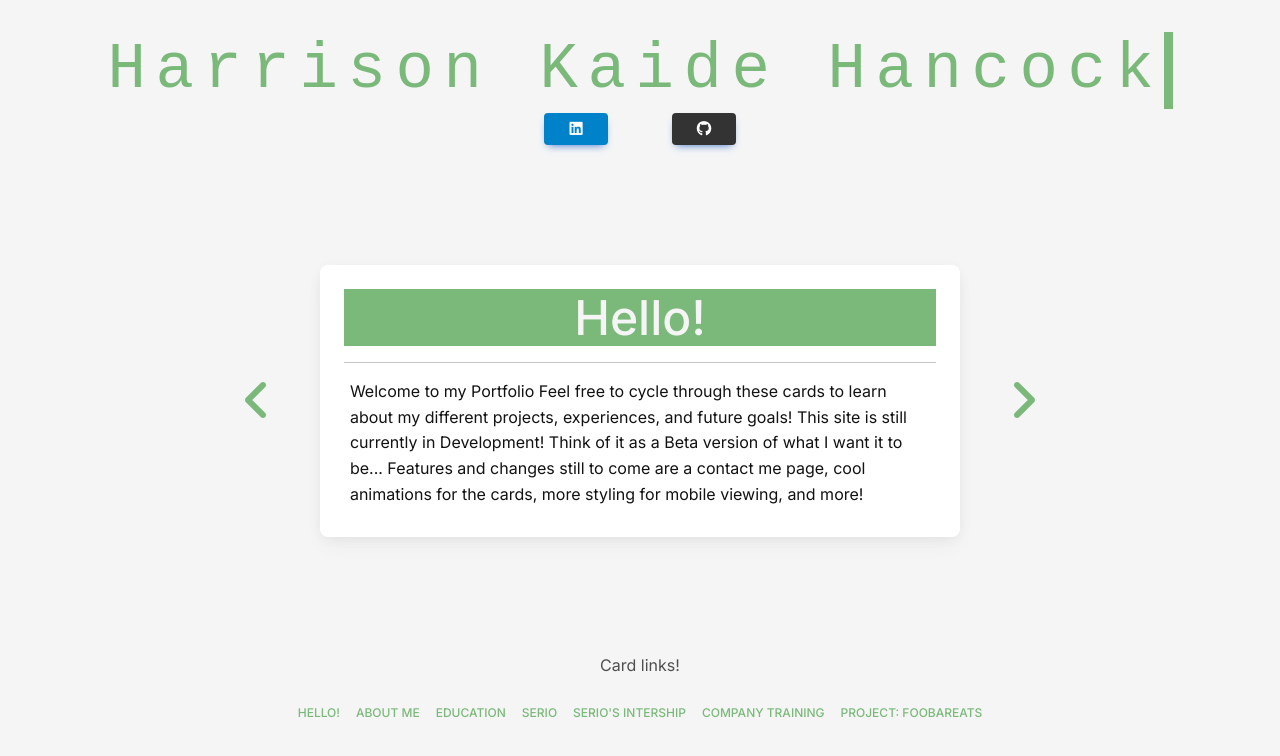
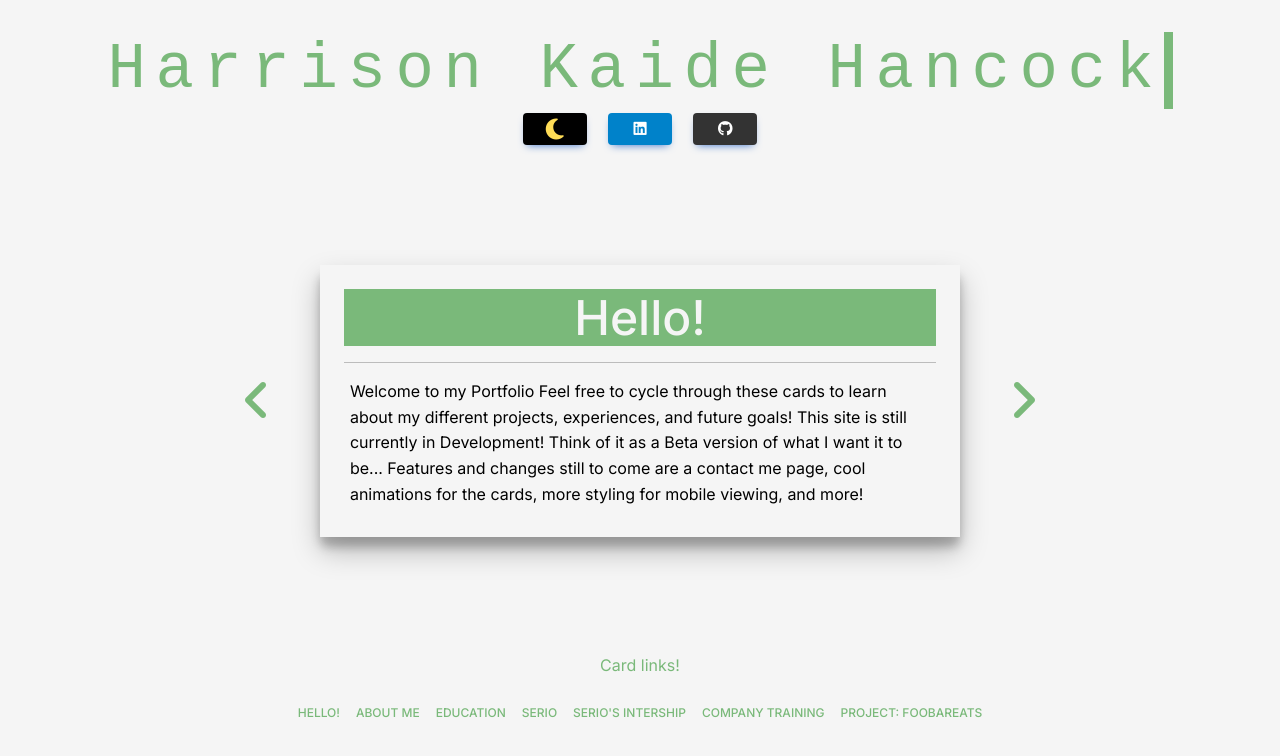
Before and after one commit to 0xiMoron/portfolio, a Next.js app in the folder my-portfolio/: page / in a window 1280 px wide. Shown: the top 756 px of the page. Built offline with nearby package versions, Linux system fonts and the light colour scheme.

Commit message:
Added Dark Mode

```diff
--- a/my-portfolio/src/app/globals.css
+++ b/my-portfolio/src/app/globals.css
@@ -1,3 +1,13 @@
+:root {
+  --highlight-color: #7ab97a;
+  --display-mode-butt-color: black;
+  --backdrop-color: whitesmoke;
+  --card-background: whitesmoke;
+  --card-text: black;
+  --card-shadow: rgba(0, 0, 0, 0.25) 0px 14px 28px,
+    rgba(0, 0, 0, 0.22) 0px 10px 10px;
+}
+
 @media screen and (max-width: 990px) {
   .header-title {
     font-size: 200% !important;
@@ -33,7 +43,7 @@
 }
 
 body {
-  background-color: whitesmoke !important;
+  background-color: var(--backdrop-color) !important;
 }
 
 *::-webkit-scrollbar {
@@ -46,7 +56,7 @@ body {
 
 *::-webkit-scrollbar-thumb {
   border-radius: 2px;
-  background-color: #7ab97a;
+  background-color: var(--highlight-color);
 }
 
 .flex-centered {
@@ -59,9 +69,18 @@ body {
   height: 90vh;
 }
 
+.arrow-button {
+  color: var(--highlight-color);
+}
+
 .social-button {
   width: 25% !important;
   min-height: 2rem !important;
+}
+
+.display-mode-butt {
+  background-color: var(--display-mode-butt-color) !important;
+  color: #fedc56 !important;
 }
 
 .header-section {
@@ -70,7 +89,7 @@ body {
 
 .header-title {
   font-size: 400%;
-  color: #7ab97a;
+  color: var(--highlight-color);
   font-family: monospace;
   overflow: hidden; /* Ensures the content is not revealed until the animation */
   border-right: 0.15em solid orange; /* The typwriter cursor */
@@ -98,7 +117,7 @@ body {
     border-color: transparent;
   }
   50% {
-    border-color: #7ab97a;
+    border-color: var(--highlight-color);
   }
 }
 
@@ -115,9 +134,9 @@ body {
 .card-title {
   display: flex;
   min-height: 20%;
-  background-color: #7ab97a;
+  background-color: var(--highlight-color);
   width: 100%;
-  color: whitesmoke;
+  color: var(--card-background);
   justify-content: center;
   align-items: center;
   font-size: 300%;
@@ -127,18 +146,19 @@ body {
   color: #121212;
   width: 50%;
   height: 80%;
-  box-shadow: rgba(0, 0, 0, 0.25) 0px 14px 28px,
-    rgba(0, 0, 0, 0.22) 0px 10px 10px;
+  box-shadow: var(--card-shadow) !important;
 }
 
 .card-body {
   overflow: hidden !important;
+  background-color: var(--card-background);
 }
 
 .card-text {
   max-height: 60%;
   overflow-y: scroll !important;
   overflow-x: hidden !important;
+  color: var(--card-text);
   margin: 1%;
 }
 
@@ -147,6 +167,7 @@ body {
   flex-direction: row;
   align-items: center;
   justify-content: center;
+  color: var(--highlight-color);
 }
 
 .footer-title-and-links {
@@ -157,6 +178,7 @@ body {
 .footer-title {
   display: flex;
   justify-content: center;
+  color: var(--highlight-color);
 }
 
 .footer-links {
@@ -167,7 +189,7 @@ body {
 }
 
 .card-link-title {
-  color: #7ab97a;
+  color: var(--highlight-color);
 }
 
 .fade-in {
--- a/my-portfolio/src/app/page.tsx
+++ b/my-portfolio/src/app/page.tsx
@@ -1,7 +1,6 @@
 "use client";
 import "mdb-react-ui-kit/dist/css/mdb.min.css";
 import "@fortawesome/fontawesome-free/css/all.min.css";
-import { InfoCard } from "./models/info-card-model";
 import { EnglishIntroCard, InfoCardList } from "./constants/info-cards";
 import React, { useState } from "react";
 import {
@@ -9,13 +8,37 @@ import {
   MDBCardBody,
   MDBCardTitle,
   MDBCardText,
-  MDBCardImage,
   MDBBtn,
   MDBIcon,
 } from "mdb-react-ui-kit";
 
 export default function Home() {
   const [displayedCard, setDisplayCard] = useState(EnglishIntroCard);
+  const [displayModeIcon, setDisplayModeIcon] = useState("moon");
+  const [darkMode, toggleDarkModeState] = useState(false);
+
+  const toggleDarkMode = () => {
+    let root = document.querySelector(":root");
+    if (root != null) {
+      if (!darkMode) {
+        root.style.setProperty("--highlight-color", "#3A99FF");
+        root.style.setProperty("--backdrop-color", "#202124");
+        root.style.setProperty("--card-background", "#1C2128");
+        root.style.setProperty("--card-text", "whitesmoke");
+        root.style.setProperty("--display-mode-butt-color", "#F5F5DC");
+        setDisplayModeIcon("sun");
+        toggleDarkModeState(true);
+      } else {
+        root.style.setProperty("--highlight-color", "#7ab97a");
+        root.style.setProperty("--backdrop-color", "whitesmoke");
+        root.style.setProperty("--card-background", "whitesmoke");
+        root.style.setProperty("--card-text", "black");
+        root.style.setProperty("--display-mode-butt-color", "black");
+        setDisplayModeIcon("moon");
+        toggleDarkModeState(false);
+      }
+    }
+  };
 
   const switchInfoCard = (isForward: boolean) => {
     let currentCardIndex = InfoCardList.indexOf(displayedCard);
@@ -50,6 +73,11 @@ export default function Home() {
       <section className="flex-centered">
         <div className="links-box">
           <MDBBtn
+            className="m-1 flex-centered social-button display-mode-butt"
+            onClick={() => toggleDarkMode()}>
+            <MDBIcon fas icon={displayModeIcon} size="2xl" />
+          </MDBBtn>
+          <MDBBtn
             className="m-1 flex-centered social-button"
             style={{ backgroundColor: "#0082ca" }}
             href="https://www.linkedin.com/in/harrison-hancock/">
@@ -74,7 +102,6 @@ export default function Home() {
           tag="a"
           color="none"
           className="m-5 arrow-button"
-          style={{ color: "#7ab97a" }}
           onClick={() => {
             switchInfoCard(false);
           }}>
@@ -109,7 +136,6 @@ export default function Home() {
           tag="b"
           color="none"
           className="m-5 arrow-button"
-          style={{ color: "#7ab97a" }}
           onClick={() => {
             switchInfoCard(true);
           }}>
```
